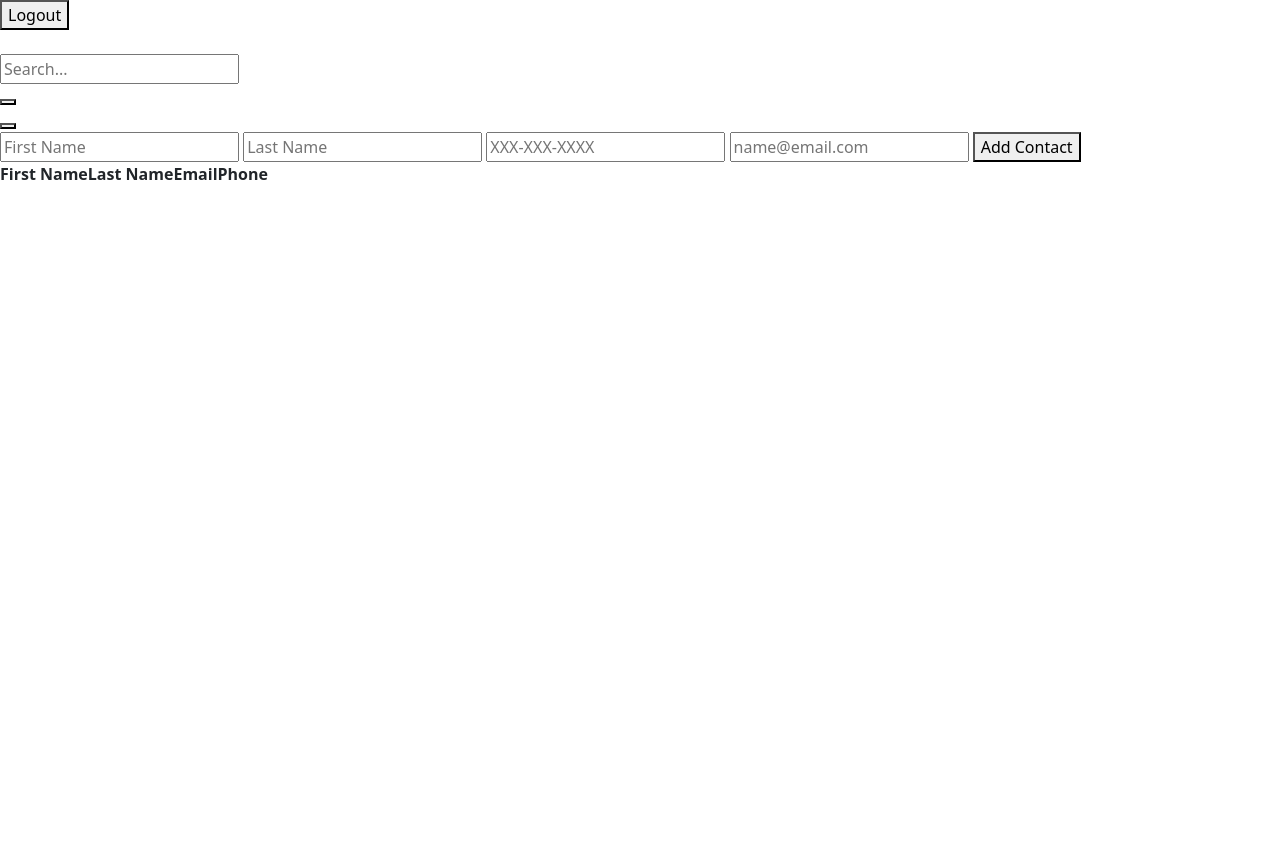
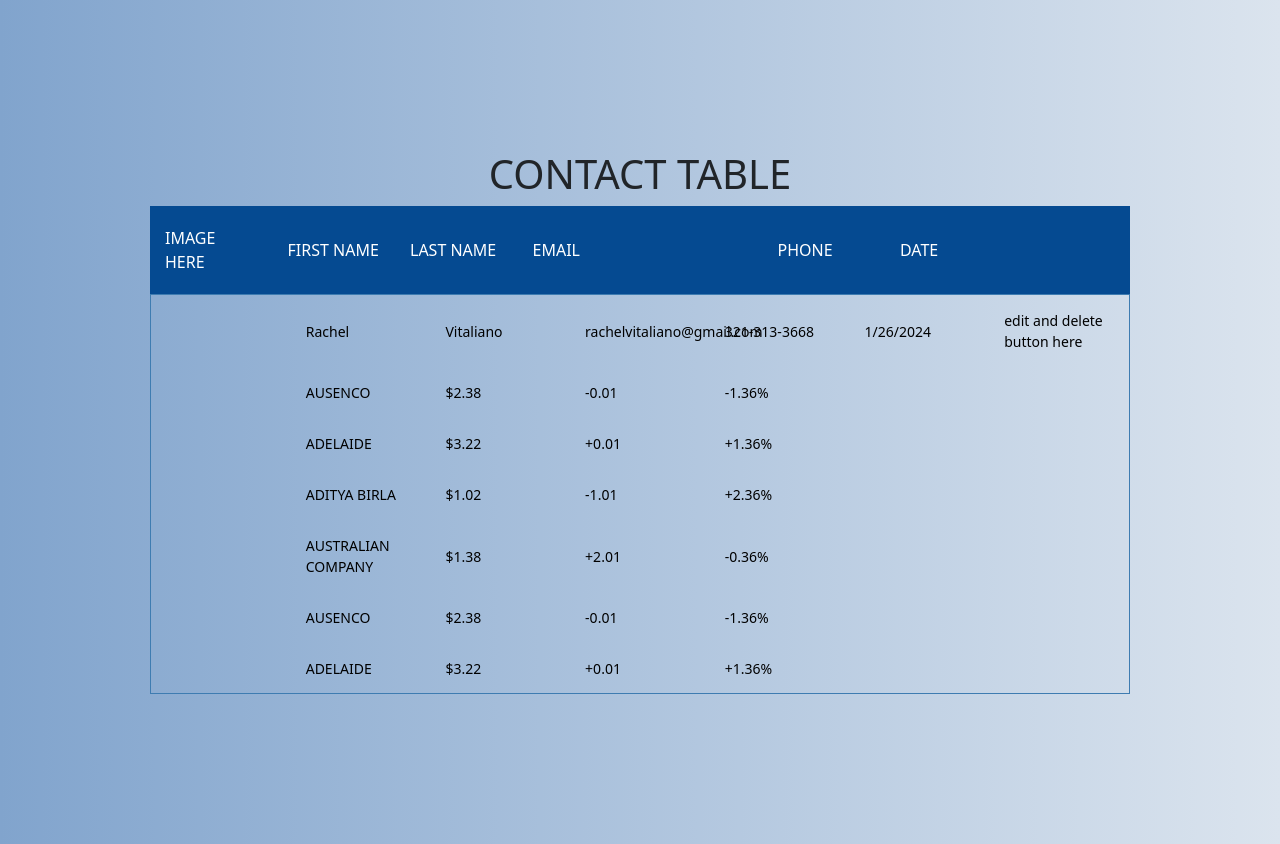
Before and after one commit to parkerblume/PurrfectContacts, a PHP site: page /contacts.html in a window 1280 px wide. Before the commit the page ends 180 px from the top, so only its background shows below. Run offline with PHP 8.4, Linux system fonts and the light colour scheme; lists and menus that the app fills with data are empty.

Commit message:
add contact table

```diff
--- a/contacts.html
+++ b/contacts.html
@@ -17,59 +17,254 @@
 </head>
 
 <body>
-
-	<!-- page content, each div inside content is formatted with flex-->
-	<div class="content">
-		<div class="loggedInDiv">
-            <button type="button" id="logoutButton"  onclick="doLogout();">Logout</button>
-			<span style="color:#d6a3ba" id="userName"></span><br />
+	<section>
+		<h1>Contact Table</h1>
+		<div class="tbl-header">
+		  <table cellpadding="0" cellspacing="0" border="0">
+			<thead>
+			  <tr>
+				<th>Image here</th>
+				<th>First name</th>
+				<th>Last name</th>
+				<th>Email<th>
+				<th>Phone</th>
+				<th>Date</th>
+				<th></th>
+			  </tr>
+			</thead>
+		  </table>
 		</div>
-		<div class="accessUIDiv">
-			<br />
-			<div class="column">
-				<div class="search-container">
-					<input onkeyup=searchContacts() type="text" name="search" id="searchText" placeholder="Search..."
-						class="search-input">
-					<a href="#" class="search-btn" type="button" id="searchContactButton" class="buttons font"
-						onclick="searchContacts();"><i class="fas fa-search"></i></a>
-				</div>
-			</div>
-			<div class="column"><button type="button" onclick=loadContacts()><i class="fa fa-refresh"
-						style="font-size:30px;color:rgba(155, 188, 115, 0.9)" aria-hidden="true"></i></button></div>
-			<div class="column"><button type="button" onclick=showTable()> <i class="fas fa-user-plus"
-						style="font-size:27px;color:rgba(155, 188, 115, 0.9)"></i></button></div>
+		<div class="tbl-content">
+		  <table cellpadding="0" cellspacing="0" border="0">
+			<tbody>
+			  <tr>
+				<td></td>
+				<td>Rachel</td>
+				<td>Vitaliano</td>
+				<td>rachelvitaliano@gmail.com</td>
+				<td>321-313-3668</td>
+				<td>1/26/2024</td>
+				<td>edit and delete button here</td>
+			  </tr>
+			  <tr>
+				<td></td>
+				<td>AUSENCO</td>
+				<td>$2.38</td>
+				<td>-0.01</td>
+				<td>-1.36%</td>
+				<td></td>
+			  </tr>
+			  <tr>
+				<td></td>
+				<td>ADELAIDE</td>
+				<td>$3.22</td>
+				<td>+0.01</td>
+				<td>+1.36%</td>
+				<td></td>
+			  </tr>
+			  <tr>
+				<td></td>
+				<td>ADITYA BIRLA</td>
+				<td>$1.02</td>
+				<td>-1.01</td>
+				<td>+2.36%</td>
+				<td></td>
+			  </tr>
+			  <tr>
+				<td></td>
+				<td>AUSTRALIAN COMPANY </td>
+				<td>$1.38</td>
+				<td>+2.01</td>
+				<td>-0.36%</td>
+				<td></td>
+			  </tr>
+			  <tr>
+				<td></td>
+				<td>AUSENCO</td>
+				<td>$2.38</td>
+				<td>-0.01</td>
+				<td>-1.36%</td>
+				<td></td>
+			  </tr>
+			  <tr>
+				<td></td>
+				<td>ADELAIDE</td>
+				<td>$3.22</td>
+				<td>+0.01</td>
+				<td>+1.36%</td>
+				<td></td>
+			  </tr>
+			  <tr>
+				<td></td>
+				<td>ADITYA BIRLA</td>
+				<td>$1.02</td>
+				<td>-1.01</td>
+				<td>+2.36%</td>
+				<td></td>
+			  </tr>
+			  <tr>
+				<td></td>
+				<td>AUSTRALIAN COMPANY </td>
+				<td>$1.38</td>
+				<td>+2.01</td>
+				<td>-0.36%</td>
+				<td></td>
+			  </tr>
+			  <tr>
+				<td></td>
+				<td>AUSENCO</td>
+				<td>$2.38</td>
+				<td>-0.01</td>
+				<td>-1.36%</td>
+				<td></td>
+			  </tr>
+			  <tr>
+				<td></td>
+				<td>ADELAIDE</td>
+				<td>$3.22</td>
+				<td>+0.01</td>
+				<td>+1.36%</td>
+				<td></td>
+			  </tr>
+				<td></td>
+				<td>AUSTRALIAN COMPANY </td>
+				<td>$1.38</td>
+				<td>+2.01</td>
+				<td>-0.36%</td>
+				<td></td>
+			  </tr>
+			  <tr>
+				<td></td>
+				<td>AUSENCO</td>
+				<td>$2.38</td>
+				<td>-0.01</td>
+				<td>-1.36%</td>
+				<td></td>
+			  </tr>
+			  <tr>
+				<td></td>
+				<td>ADELAIDE</td>
+				<td>$3.22</td>
+				<td>+0.01</td>
+				<td>+1.36%</td>
+				<td></td>
+			  </tr>
+			  <tr>
+				<td></td>
+				<td>ADITYA BIRLA</td>
+				<td>$1.02</td>
+				<td>-1.01</td>
+				<td>+2.36%</td>
+				<td></td>
+			  </tr>
+			  <tr>
+				<td></td>
+				<td>AUSTRALIAN COMPANY </td>
+				<td>$1.38</td>
+				<td>+2.01</td>
+				<td>-0.36%</td>
+				<td></td>
+			  </tr>
+			  <tr>
+				<td></td>
+				<td>AUSENCO</td>
+				<td>$2.38</td>
+				<td>-0.01</td>
+				<td>-1.36%</td>
+				<td></td>
+			  </tr>
+			  <tr>
+				<td></td>
+				<td>ADELAIDE</td>
+				<td>$3.22</td>
+				<td>+0.01</td>
+				<td>+1.36%</td>
+				<td></td>
+			  </tr>
+			  <tr>
+				<td></td>
+				<td>ADITYA BIRLA</td>
+				<td>$1.02</td>
+				<td>-1.01</td>
+				<td>+2.36%</td>
+				<td></td>
+			  </tr>
+			  <tr>
+				<td></td>
+				<td>AUSTRALIAN COMPANY </td>
+				<td>$1.38</td>
+				<td>+2.01</td>
+				<td>-0.36%</td>
+				<td></td>
+			  </tr>
+			  <tr>
+				<td></td>
+				<td></td>
+				<td>$2.38</td>
+				<td>-0.01</td>
+				<td>-1.36%</td>
+				<td></td>
+			  </tr>
+			  <tr>
+				<td></td>
+				<td>ADELAIDE</td>
+				<td>$3.22</td>
+				<td>+0.01</td>
+				<td>+1.36%</td>
+				<td></td>
+			  </tr>
+			  <tr>
+				<td></td>
+				<td>ADITYA BIRLA</td>
+				<td>$1.02</td>
+				<td>-1.01</td>
+				<td>+2.36%</td>
+				<td></td>
+			  </tr>
+			  <tr>
+				<td></td>
+				<td>AUSTRALIAN COMPANY </td>
+				<td>$1.38</td>
+				<td>+2.01</td>
+				<td>-0.36%</td>
+				<td></td>
+			  </tr>
+			  <tr>
+				<td></td>
+				<td>AUSENCO</td>
+				<td>$2.38</td>
+				<td>-0.01</td>
+				<td>-1.36%</td>
+				<td></td>
+			  </tr>
+			  <tr>
+				<td></td>
+				<td>ADELAIDE</td>
+				<td>$3.22</td>
+				<td>+0.01</td>
+				<td>+1.36%</td>
+				<td></td>
+			  </tr>
+			  <tr>
+				<td></td>
+				<td>ADITYA BIRLA</td>
+				<td>$1.02</td>
+				<td>-1.01</td>
+				<td>+2.36%</td>
+				<td></td>
+			  </tr>
+			  <tr>
+				<td></td>
+				<td>AUSTRALIAN COMPANY </td>
+				<td>$1.38</td>
+				<td>+2.01</td>
+				<td>-0.36%</td>
+				<td></td>
+			  </tr>
+			</tbody>
+		  </table>
 		</div>
-		<!--add contact form-->
-		<div class="addContacts">
-			<form id="addMe" action="" method="post">
-				<input type="text" id="contactTextFirst" placeholder="First Name" required>
-				<input type="text" id="contactTextLast" placeholder="Last Name" required>
-				<input type="text" id="contactTextNumber" placeholder="XXX-XXX-XXXX" required
-					pattern="^[(]?[0-9]{3}[)]?[-\s\.]?[0-9]{3}[-\s\.]?[0-9]{4}$">
-				<input type="text" id="contactTextEmail" placeholder="name@email.com"
-					pattern="^([a-zA-Z0-9_\-\.]+)@([a-zA-Z0-9_\-\.]+)\.([a-zA-Z]{2,5})$" required>
-				<button type="button" id="addContactButton" class="buttons font" onclick="doAddContact();"> Add Contact
-				</button>
-			</form>
-		</div>
-		<!--contact table-->
-		<div class="tables">
-			<div class="tbl-content" id="contactsTable">
-				<table id="contacts" cellpadding="0" cellspacing="0" border="0">
-					<thread>
-						<tr>
-							<th>First&nbspName</th>
-							<th>Last&nbspName</th>
-							<th>Email</th>
-							<th>Phone</th>
-							<th></th>
-						</tr>
-					</thread>
-					<tbody id="tbody"></tbody>
-				</table>
-			</div>
-		</div>
-	</div>
+	  </section>
 </body>
 
 </html>
--- a/css/contacts.css
+++ b/css/contacts.css
@@ -1,6 +1,71 @@
-/* contact styles */
-body {
-    font-family: Arial, Helvetica, sans-serif;
-    background-color: #ffe5ec;
+h1{
+    font-size: 30px;
+    color: #fff;
+    text-transform: uppercase;
+    font-weight: 300;
+    text-align: center;
+    margin-bottom: 15px;
+  }
+  table{
+    width:100%;
+    table-layout: fixed;
+  }
+  .tbl-header{
+    background-color: #054a91;
+   }
+  .tbl-content{
+    height:400px;
+    overflow-x:auto;
+    margin-top: 0px;
+    border: 1px solid #3e7cb1;
+  }
+  th{
+    padding: 20px 15px;
+    text-align: left;
+    font-weight: 500;
+    font-size: 16px;
+    color: white;
+    text-transform: uppercase;
+  }
 
-}
+  tr:hover {
+    background-color: #3e7cb1;
+    color: white;
+  }
+
+  td{
+    padding: 15px;
+    text-align: left;
+    vertical-align:middle;
+    font-weight: 400;
+    font-size: 14px;
+    color: black;
+    border-bottom: solid 1px #3e7cb1;
+  }
+
+  /*background style*/
+  @import url(https://fonts.googleapis.com/css?family=Roboto:400,500,300,700);
+  body{
+    background: -webkit-linear-gradient(left, #81a4cd, #dbe4ee);
+    background: linear-gradient(to right, #81a4cd, #dbe4ee);
+    font-family: 'Roboto', sans-serif;
+  }
+
+  /*spacing for entire header and table together*/
+  section{
+    margin: 150px;
+  }
+
+
+
+  /* for custom scrollbar for webkit browser*/
+
+  ::-webkit-scrollbar {
+      width: 10px;
+  }
+  ::-webkit-scrollbar-track {
+      -webkit-box-shadow: inset 0 0 6px rgba(0,0,0,0.3);
+  }
+  ::-webkit-scrollbar-thumb {
+      -webkit-box-shadow: inset 0 0 6px rgba(0,0,0,0.3);
+  }
--- a/js/code.js
+++ b/js/code.js
@@ -608,3 +608,5 @@ function validSignUpForm(fName, lName, email, user, pass) {
 
     return true;
 }
+
+//contacts js here
```
